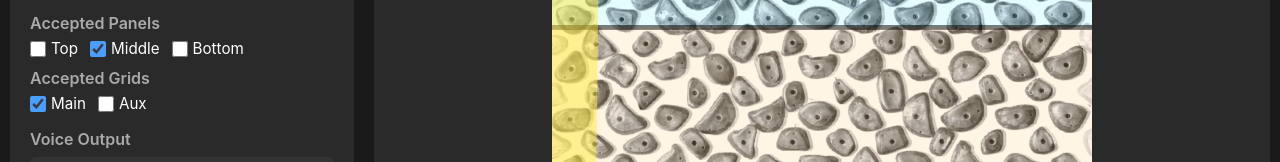
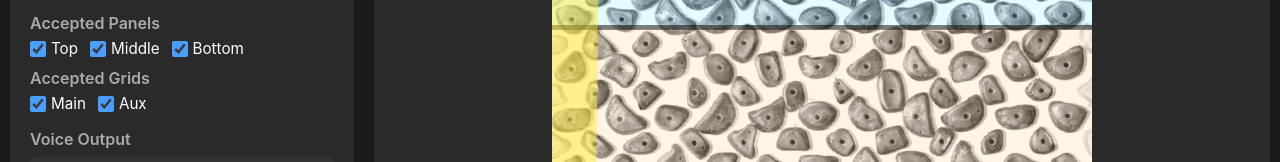
Before and after one commit to DarrenTsung/kilter-hold-lookup, a website: page index.html in a window 1280 px wide. Shown: the part 476-638 px from the top of the page. Drawn offline with Linux system fonts and the light colour scheme.

Commit message:
filters: default all panels and grids to selected
Test plan: Verified checkboxes render checked on fresh load.

```diff
--- a/index.html
+++ b/index.html
@@ -44,14 +44,14 @@
                 <div class="filter-settings">
                     <div class="filter-header">Accepted Panels</div>
                     <div class="filter-checkboxes" id="panel-filters">
-                        <label><input type="checkbox" value="Top"> Top</label>
+                        <label><input type="checkbox" value="Top" checked> Top</label>
                         <label><input type="checkbox" value="Middle" checked> Middle</label>
-                        <label><input type="checkbox" value="Bottom"> Bottom</label>
+                        <label><input type="checkbox" value="Bottom" checked> Bottom</label>
                     </div>
                     <div class="filter-header">Accepted Grids</div>
                     <div class="filter-checkboxes" id="grid-filters">
                         <label><input type="checkbox" value="Main" checked> Main</label>
-                        <label><input type="checkbox" value="Aux"> Aux</label>
+                        <label><input type="checkbox" value="Aux" checked> Aux</label>
                     </div>
                 </div>
 
```
